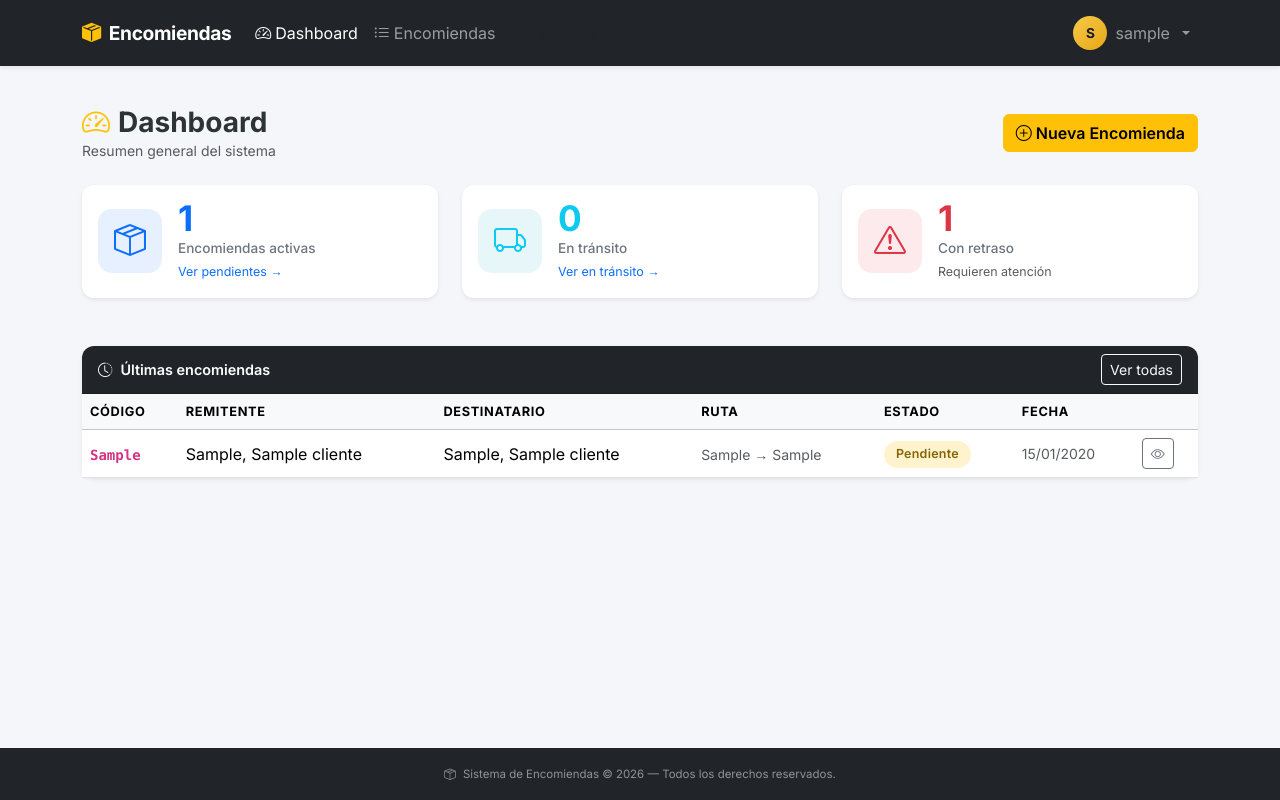
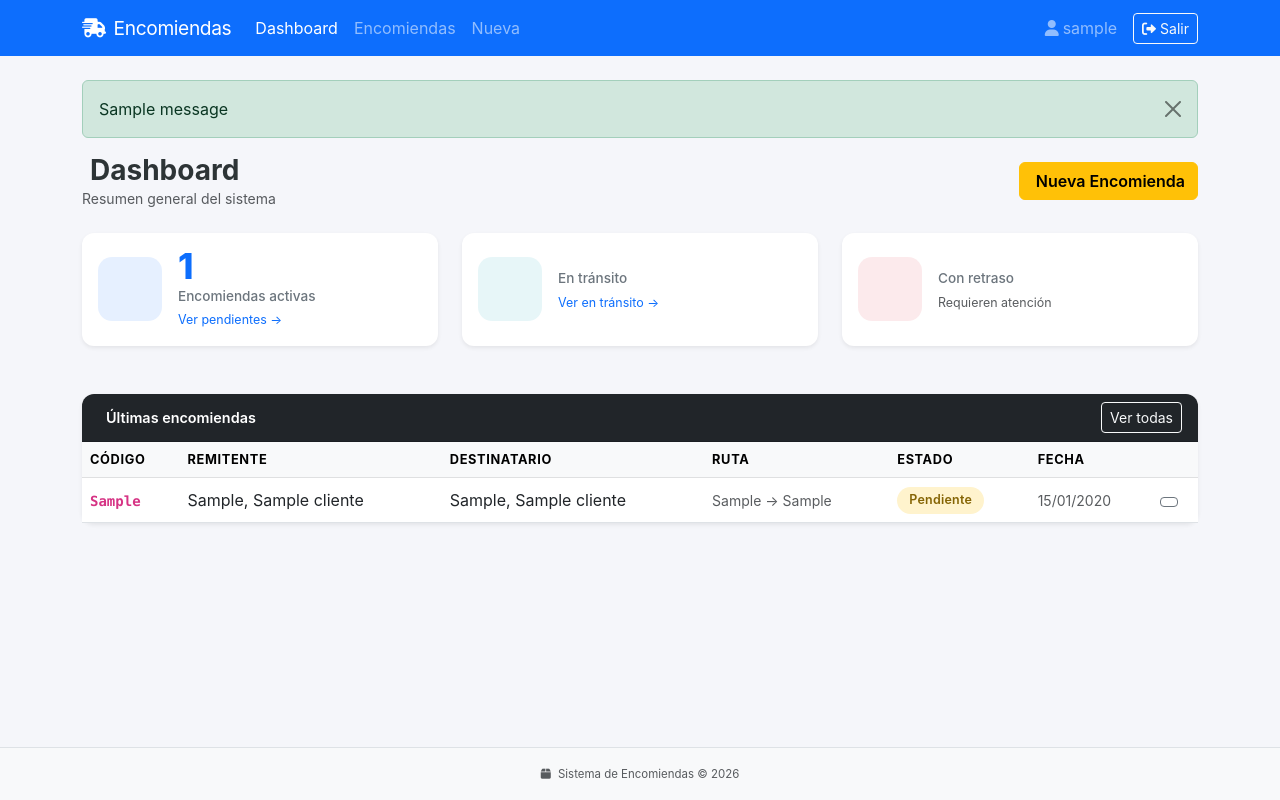
Before and after one commit to SleyterCorrea/encomiendas-django-docker, a Django app: page / in a window 1280 px wide. Run offline with Django 5.2, Linux system fonts and the light colour scheme; a user stored in the database is signed in; tables that the repository leaves empty hold one stand-in row (values such as "Sample post"); one stand-in notice (Sample message) is shown.

Commit message:
fix: correcciones según PDF sesión 4
- SESSION_COOKIE_AGE = 8 horas (sesión no expira rápido)
- URLs renombradas: encomienda_lista, encomienda_crear, encomienda_detalle
- config/urls.py usa django.contrib.auth.urls para login/logout
- Login template en registration/login.html
- Navbar con bg-primary y Font Awesome (diseño del PDF)
- Logout cambiado a POST form (Django 4.1+ requiere POST)
- MEDIA_ROOT y debug context processor agregados

```diff
--- a/config/urls.py
+++ b/config/urls.py
@@ -1,7 +1,15 @@
+# config/urls.py
 from django.contrib import admin
-from django.urls import include, path
+from django.urls import path, include
+from django.conf import settings
+from django.conf.urls.static import static
 
 urlpatterns = [
-    path('admin/', admin.site.urls),
-    path('', include('envios.urls')),
+    path('admin/',    admin.site.urls),
+    path('',          include('envios.urls')),
+    path('accounts/', include('django.contrib.auth.urls')),  # login/logout incluidos
 ]
+
+if settings.DEBUG:
+    urlpatterns += static(settings.STATIC_URL, document_root=settings.STATIC_ROOT)
+    urlpatterns += static(settings.MEDIA_URL,  document_root=settings.MEDIA_ROOT)
--- a/envios/urls.py
+++ b/envios/urls.py
@@ -1,19 +1,14 @@
 # envios/urls.py
 from django.urls import path
-from . import views, views_auth
+from . import views
 
 urlpatterns = [
-    # ── Autenticación ─────────────────────────────────────
-    path('accounts/login/',  views_auth.login_view,  name='login'),
-    path('accounts/logout/', views_auth.logout_view, name='logout'),
-    path('accounts/perfil/', views_auth.perfil_view, name='perfil'),
-
-    # ── Dashboard ─────────────────────────────────────────
+    # Dashboard
     path('', views.dashboard, name='dashboard'),
 
-    # ── Encomiendas ───────────────────────────────────────
-    path('encomiendas/',              views.lista_encomiendas,     name='lista'),
-    path('encomiendas/crear/',        views.crear_encomienda,      name='crear'),
-    path('encomiendas/<int:pk>/',     views.detalle_encomienda,    name='detalle'),
-    path('encomiendas/<int:pk>/estado/', views.cambiar_estado_encomienda, name='cambiar_estado'),
+    # Encomiendas — nombres exactos del PDF
+    path('encomiendas/',                    views.encomienda_lista,          name='encomienda_lista'),
+    path('encomiendas/nueva/',              views.encomienda_crear,          name='encomienda_crear'),
+    path('encomiendas/<int:pk>/',           views.encomienda_detalle,        name='encomienda_detalle'),
+    path('encomiendas/<int:pk>/estado/',    views.encomienda_cambiar_estado, name='encomienda_cambiar_estado'),
 ]
--- a/envios/views.py
+++ b/envios/views.py
@@ -1,9 +1,9 @@
 # envios/views.py
-from django.shortcuts import render, get_object_or_404, redirect
+from django.shortcuts import render, redirect, get_object_or_404
 from django.contrib.auth.decorators import login_required
 from django.contrib import messages
 from django.core.paginator import Paginator
-from django.core.exceptions import ValidationError
+from django.utils import timezone
 
 from config.choices import EstadoEnvio
 from .models import Encomienda, Empleado, HistorialEstado
@@ -16,33 +16,29 @@
 
 @login_required
 def dashboard(request):
-    """
-    Vista principal: muestra contadores de encomiendas y las últimas 10.
-    """
-    total_activas   = Encomienda.objects.activas().count()
-    total_transito  = Encomienda.objects.en_transito().count()
-    total_retraso   = Encomienda.objects.con_retraso().count()
-    ultimas         = Encomienda.objects.con_relaciones().order_by('-fecha_registro')[:10]
-
+    """Vista principal del sistema con estadísticas"""
+    hoy = timezone.now().date()
     context = {
-        'total_activas':  total_activas,
-        'total_transito': total_transito,
-        'total_retraso':  total_retraso,
-        'ultimas':        ultimas,
-        'EstadoEnvio':    EstadoEnvio,
+        'total_activas':   Encomienda.objects.activas().count(),
+        'en_transito':     Encomienda.objects.en_transito().count(),
+        'con_retraso':     Encomienda.objects.con_retraso().count(),
+        'entregadas_hoy':  Encomienda.objects.filter(
+                               estado=EstadoEnvio.ENTREGADO,
+                               fecha_entrega_real=hoy
+                           ).count(),
+        'ultimas':         Encomienda.objects.con_relaciones()[:5],
+        'EstadoEnvio':     EstadoEnvio,
     }
     return render(request, 'envios/dashboard.html', context)
 
 
 # ─────────────────────────────────────────────────────────
-#  Lista de encomiendas (con paginación y filtro)
+#  Lista de encomiendas (paginación + filtro)
 # ─────────────────────────────────────────────────────────
 
 @login_required
-def lista_encomiendas(request):
-    """
-    Lista paginada (15 por página) con filtro opcional por estado.
-    """
+def encomienda_lista(request):
+    """Lista paginada (15/pág) con filtro opcional por estado."""
     estado_filtro = request.GET.get('estado', '')
     qs = Encomienda.objects.con_relaciones().order_by('-fecha_registro')
 
@@ -67,16 +63,14 @@
 # ─────────────────────────────────────────────────────────
 
 @login_required
-def detalle_encomienda(request, pk):
-    """
-    Muestra toda la info de la encomienda y su historial de estados.
-    """
+def encomienda_detalle(request, pk):
+    """Muestra toda la info de la encomienda y su historial de estados."""
     encomienda = get_object_or_404(
         Encomienda.objects.con_relaciones().prefetch_related('historial__empleado'),
         pk=pk,
     )
-    historial = encomienda.historial.order_by('-fecha_cambio')
-    form_estado = CambiarEstadoForm()
+    historial    = encomienda.historial.order_by('-fecha_cambio')
+    form_estado  = CambiarEstadoForm()
 
     context = {
         'encomienda':  encomienda,
@@ -92,49 +86,42 @@
 # ─────────────────────────────────────────────────────────
 
 @login_required
-def crear_encomienda(request):
+def encomienda_crear(request):
     """
-    Formulario de nueva encomienda. El empleado_registro se asigna
-    automáticamente al Empleado cuyo email coincide con el usuario logueado,
-    o al primero disponible si no coincide.
+    GET  → muestra el formulario vacío
+    POST → valida, guarda y redirige al detalle
+    El empleado_registro se asigna por email del usuario logueado.
     """
     if request.method == 'POST':
         form = EncomiendaForm(request.POST)
         if form.is_valid():
             try:
-                encomienda = form.save(commit=False)
-                # Asignar empleado_registro al usuario logueado
-                try:
-                    empleado = Empleado.objects.get(email=request.user.email)
-                except Empleado.DoesNotExist:
-                    empleado = Empleado.objects.first()
-
-                if not empleado:
-                    messages.error(
-                        request,
-                        'No existe ningún empleado registrado. '
-                        'Crea uno en el Admin antes de registrar encomiendas.'
-                    )
-                    return render(request, 'envios/form.html', {'form': form})
-
-                encomienda.empleado_registro = empleado
-                encomienda.save()
+                enc = form.save(commit=False)
+                enc.empleado_registro = Empleado.objects.get(
+                    email=request.user.email
+                )
+                enc.save()
                 messages.success(
                     request,
-                    f'✅ Encomienda {encomienda.codigo} creada exitosamente.'
+                    f'Encomienda {enc.codigo} registrada correctamente.'
                 )
-                return redirect('detalle', pk=encomienda.pk)
-            except ValidationError as e:
-                messages.error(request, f'Error de validación: {e.message}')
+                # Patrón PRG: redirige para evitar reenvío
+                return redirect('encomienda_detalle', pk=enc.pk)
+            except Empleado.DoesNotExist:
+                messages.error(
+                    request,
+                    f'No existe un Empleado con el email "{request.user.email}". '
+                    'Crea el empleado en el Admin con ese email antes de registrar encomiendas.'
+                )
         else:
-            messages.error(
-                request,
-                '❌ Por favor corrige los errores del formulario.'
-            )
+            messages.error(request, 'Por favor corrige los errores del formulario.')
     else:
         form = EncomiendaForm()
 
-    return render(request, 'envios/form.html', {'form': form, 'accion': 'Crear'})
+    return render(request, 'envios/form.html', {
+        'form':   form,
+        'titulo': 'Nueva Encomienda',
+    })
 
 
 # ─────────────────────────────────────────────────────────
@@ -142,11 +129,8 @@
 # ─────────────────────────────────────────────────────────
 
 @login_required
-def cambiar_estado_encomienda(request, pk):
-    """
-    Cambia el estado de una encomienda y registra el historial.
-    Solo acepta POST.
-    """
+def encomienda_cambiar_estado(request, pk):
+    """Cambia el estado y registra en el historial. Solo acepta POST."""
     encomienda = get_object_or_404(Encomienda, pk=pk)
 
     if request.method == 'POST':
@@ -162,15 +146,17 @@
 
             if not empleado:
                 messages.error(request, 'No hay empleados registrados para registrar el cambio.')
-                return redirect('detalle', pk=pk)
+                return redirect('encomienda_detalle', pk=pk)
 
             try:
-                encomienda.cambiar_estado(nuevo_estado, empleado=empleado, observacion=observacion)
+                encomienda.cambiar_estado(
+                    nuevo_estado, empleado=empleado, observacion=observacion
+                )
                 messages.success(
                     request,
-                    f'✅ Estado actualizado a "{encomienda.get_estado_display()}" correctamente.'
+                    f'Estado actualizado a "{encomienda.get_estado_display()}" correctamente.'
                 )
             except ValueError as e:
                 messages.warning(request, str(e))
 
-    return redirect('detalle', pk=pk)
+    return redirect('encomienda_detalle', pk=pk)
--- a/templates/base.html
+++ b/templates/base.html
@@ -3,16 +3,14 @@
 <head>
   <meta charset="UTF-8">
   <meta name="viewport" content="width=device-width, initial-scale=1.0">
-  <title>{% block title %}Sistema de Encomiendas{% endblock %}</title>
-  <meta name="description" content="Sistema de gestión de encomiendas y envíos.">
+  <title>{% block title %}Encomiendas{% endblock %}</title>
 
-  <!-- Bootstrap 5 -->
-  <link href="https://cdn.jsdelivr.net/npm/bootstrap@5.3.3/dist/css/bootstrap.min.css" rel="stylesheet">
-  <!-- Bootstrap Icons -->
-  <link href="https://cdn.jsdelivr.net/npm/bootstrap-icons@1.11.3/font/bootstrap-icons.min.css" rel="stylesheet">
-  <!-- Google Fonts -->
-  <link href="https://fonts.googleapis.com/css2?family=Inter:wght@300;400;500;600;700&display=swap" rel="stylesheet">
-  <!-- Estilos personalizados -->
+  <!-- Bootstrap CSS -->
+  <link href="https://cdn.jsdelivr.net/npm/bootstrap@5.3.0/dist/css/bootstrap.min.css" rel="stylesheet">
+
+  <!-- Font Awesome -->
+  <link rel="stylesheet" href="https://cdnjs.cloudflare.com/ajax/libs/font-awesome/6.0.0/css/all.min.css">
+
   {% load static %}
   <link rel="stylesheet" href="{% static 'css/styles.css' %}">
 
@@ -22,11 +20,12 @@
 
   {% include 'navbar.html' %}
 
-  <!-- Mensajes flash -->
+  <main class="container py-4">
+
     {% if messages %}
-  <div class="container mt-3" id="flash-messages">
+    <div class="messages">
       {% for message in messages %}
-    <div class="alert alert-{{ message.tags|default:'info' }} alert-dismissible fade show shadow-sm" role="alert">
+      <div class="alert alert-{{ message.tags }} alert-dismissible fade show" role="alert">
         {{ message }}
         <button type="button" class="btn-close" data-bs-dismiss="alert" aria-label="Cerrar"></button>
       </div>
@@ -34,25 +33,25 @@
     </div>
     {% endif %}
 
-  <!-- Contenido principal -->
-  <main class="container py-4">
     {% block content %}{% endblock %}
+
   </main>
 
   <!-- Footer -->
-  <footer class="footer mt-auto py-3 bg-dark text-white-50">
-    <div class="container text-center">
+  <footer class="footer mt-auto py-3 bg-light border-top">
+    <div class="container text-center text-muted">
       <small>
-        <i class="bi bi-box-seam me-1"></i>
-        Sistema de Encomiendas &copy; {% now "Y" %} &mdash; Todos los derechos reservados.
+        <i class="fas fa-box me-1"></i>
+        Sistema de Encomiendas &copy; {% now "Y" %}
       </small>
     </div>
   </footer>
 
   <!-- Bootstrap JS -->
-  <script src="https://cdn.jsdelivr.net/npm/bootstrap@5.3.3/dist/js/bootstrap.bundle.min.js"></script>
-  <!-- JS personalizado -->
+  <script src="https://cdn.jsdelivr.net/npm/bootstrap@5.3.0/dist/js/bootstrap.bundle.min.js"></script>
+  {% load static %}
   <script src="{% static 'js/main.js' %}"></script>
   {% block extra_js %}{% endblock %}
+
 </body>
 </html>
--- a/templates/envios/dashboard.html
+++ b/templates/envios/dashboard.html
@@ -11,7 +11,7 @@
     </h1>
     <p class="text-muted mb-0 small">Resumen general del sistema</p>
   </div>
-  <a href="{% url 'crear' %}" class="btn btn-warning fw-semibold">
+  <a href="{% url 'encomienda_crear' %}" class="btn btn-warning fw-semibold">
     <i class="bi bi-plus-circle me-1"></i>Nueva Encomienda
   </a>
 </div>
@@ -29,7 +29,7 @@
         <div>
           <div class="stat-number text-primary">{{ total_activas }}</div>
           <div class="stat-label">Encomiendas activas</div>
-          <a href="{% url 'lista' %}?estado=PE" class="stat-link">Ver pendientes →</a>
+          <a href="{% url 'encomienda_lista' %}?estado=PE" class="stat-link">Ver pendientes →</a>
         </div>
       </div>
     </div>
@@ -45,7 +45,7 @@
         <div>
           <div class="stat-number text-info">{{ total_transito }}</div>
           <div class="stat-label">En tránsito</div>
-          <a href="{% url 'lista' %}?estado=TR" class="stat-link">Ver en tránsito →</a>
+          <a href="{% url 'encomienda_lista' %}?estado=TR" class="stat-link">Ver en tránsito →</a>
         </div>
       </div>
     </div>
@@ -73,7 +73,7 @@
 <div class="card border-0 shadow-sm">
   <div class="card-header bg-dark text-white d-flex justify-content-between align-items-center">
     <span class="fw-semibold"><i class="bi bi-clock-history me-2"></i>Últimas encomiendas</span>
-    <a href="{% url 'lista' %}" class="btn btn-outline-light btn-sm">Ver todas</a>
+    <a href="{% url 'encomienda_lista' %}" class="btn btn-outline-light btn-sm">Ver todas</a>
   </div>
   <div class="card-body p-0">
     {% if ultimas %}
@@ -106,7 +106,7 @@
             </td>
             <td class="text-muted small">{{ enc.fecha_registro|date:"d/m/Y" }}</td>
             <td>
-              <a href="{% url 'detalle' enc.pk %}" class="btn btn-sm btn-outline-secondary">
+              <a href="{% url 'encomienda_detalle' enc.pk %}" class="btn btn-sm btn-outline-secondary">
                 <i class="bi bi-eye"></i>
               </a>
             </td>
@@ -120,7 +120,7 @@
       <i class="bi bi-inbox fs-1 d-block mb-2"></i>
       No hay encomiendas registradas aún.
       <div class="mt-2">
-        <a href="{% url 'crear' %}" class="btn btn-warning btn-sm">
+        <a href="{% url 'encomienda_crear' %}" class="btn btn-warning btn-sm">
           <i class="bi bi-plus-circle me-1"></i>Crear primera encomienda
         </a>
       </div>
--- a/templates/envios/detalle.html
+++ b/templates/envios/detalle.html
@@ -7,7 +7,7 @@
 <nav aria-label="breadcrumb" class="mb-3">
   <ol class="breadcrumb">
     <li class="breadcrumb-item"><a href="{% url 'dashboard' %}">Dashboard</a></li>
-    <li class="breadcrumb-item"><a href="{% url 'lista' %}">Encomiendas</a></li>
+    <li class="breadcrumb-item"><a href="{% url 'encomienda_lista' %}">Encomiendas</a></li>
     <li class="breadcrumb-item active">{{ encomienda.codigo }}</li>
   </ol>
 </nav>
@@ -29,7 +29,7 @@
     {% endif %}
   </div>
   <div class="d-flex gap-2">
-    <a href="{% url 'lista' %}" class="btn btn-outline-secondary">
+    <a href="{% url 'encomienda_lista' %}" class="btn btn-outline-secondary">
       <i class="bi bi-arrow-left me-1"></i>Volver
     </a>
   </div>
@@ -165,7 +165,7 @@
         <i class="bi bi-arrow-repeat me-2"></i>Cambiar estado
       </div>
       <div class="card-body">
-        <form method="POST" action="{% url 'cambiar_estado' encomienda.pk %}">
+        <form method="POST" action="{% url 'encomienda_cambiar_estado' encomienda.pk %}">
           {% csrf_token %}
           <div class="mb-3">
             <label for="id_nuevo_estado" class="form-label fw-semibold small text-uppercase text-muted">
--- a/templates/envios/form.html
+++ b/templates/envios/form.html
@@ -23,7 +23,7 @@
 <nav aria-label="breadcrumb" class="mb-3">
   <ol class="breadcrumb">
     <li class="breadcrumb-item"><a href="{% url 'dashboard' %}">Dashboard</a></li>
-    <li class="breadcrumb-item"><a href="{% url 'lista' %}">Encomiendas</a></li>
+    <li class="breadcrumb-item"><a href="{% url 'encomienda_lista' %}">Encomiendas</a></li>
     <li class="breadcrumb-item active">{% if accion == 'Editar' %}Editar{% else %}Nueva encomienda{% endif %}</li>
   </ol>
 </nav>
@@ -171,7 +171,7 @@
 
           <!-- Botones -->
           <div class="d-flex gap-2 justify-content-end">
-            <a href="{% url 'lista' %}" class="btn btn-outline-secondary">
+            <a href="{% url 'encomienda_lista' %}" class="btn btn-outline-secondary">
               <i class="bi bi-x-circle me-1"></i>Cancelar
             </a>
             <button type="submit" class="btn btn-warning fw-semibold px-4" id="btn-guardar">
--- a/templates/navbar.html
+++ b/templates/navbar.html
@@ -1,12 +1,12 @@
-<nav class="navbar navbar-expand-lg navbar-dark bg-dark shadow-sm sticky-top">
+<nav class="navbar navbar-expand-lg navbar-dark bg-primary">
   <div class="container">
 
     <!-- Brand -->
-    <a class="navbar-brand fw-bold" href="{% url 'dashboard' %}">
-      <i class="bi bi-box-seam-fill me-2 text-warning"></i>Encomiendas
+    <a class="navbar-brand" href="{% url 'dashboard' %}">
+      <i class="fas fa-shipping-fast me-2"></i>Encomiendas
     </a>
 
-    <!-- Toggle para móvil -->
+    <!-- Toggle móvil -->
     <button class="navbar-toggler" type="button"
             data-bs-toggle="collapse" data-bs-target="#navbarMain"
             aria-controls="navbarMain" aria-expanded="false" aria-label="Menú">
@@ -15,65 +15,39 @@
 
     <div class="collapse navbar-collapse" id="navbarMain">
 
+      {% if user.is_authenticated %}
       <!-- Links principales -->
-      <ul class="navbar-nav me-auto mb-2 mb-lg-0">
+      <ul class="navbar-nav me-auto">
         <li class="nav-item">
-          <a class="nav-link {% if request.resolver_match.url_name == 'dashboard' %}active{% endif %}"
-             href="{% url 'dashboard' %}">
-            <i class="bi bi-speedometer2 me-1"></i>Dashboard
-          </a>
+          <a class="nav-link" href="{% url 'dashboard' %}">Dashboard</a>
         </li>
         <li class="nav-item">
-          <a class="nav-link {% if request.resolver_match.url_name == 'lista' %}active{% endif %}"
-             href="{% url 'lista' %}">
-            <i class="bi bi-list-ul me-1"></i>Encomiendas
-          </a>
+          <a class="nav-link" href="{% url 'encomienda_lista' %}">Encomiendas</a>
         </li>
-        {% if request.user.is_authenticated %}
         <li class="nav-item">
-          <a class="nav-link btn btn-warning btn-sm text-dark fw-semibold ms-2 px-3"
-             href="{% url 'crear' %}">
-            <i class="bi bi-plus-circle me-1"></i>Nueva
-          </a>
+          <a class="nav-link" href="{% url 'encomienda_crear' %}">Nueva</a>
         </li>
-        {% endif %}
       </ul>
 
       <!-- Usuario logueado -->
-      {% if request.user.is_authenticated %}
-      <ul class="navbar-nav">
-        <li class="nav-item dropdown">
-          <a class="nav-link dropdown-toggle d-flex align-items-center gap-2" href="#"
-             id="userDropdown" role="button" data-bs-toggle="dropdown" aria-expanded="false">
-            <span class="avatar-circle">
-              {{ request.user.username|first|upper }}
-            </span>
-            <span>{{ request.user.username }}</span>
-          </a>
-          <ul class="dropdown-menu dropdown-menu-end dropdown-menu-dark" aria-labelledby="userDropdown">
-            <li>
-              <span class="dropdown-item-text text-white-50 small">
-                {{ request.user.email|default:"Sin email" }}
-              </span>
-            </li>
-            <li><hr class="dropdown-divider border-secondary"></li>
-            <li>
-              <a class="dropdown-item" href="{% url 'perfil' %}">
-                <i class="bi bi-person-circle me-2"></i>Mi perfil
-              </a>
-            </li>
-            <li>
-              <a class="dropdown-item text-danger" href="{% url 'logout' %}">
-                <i class="bi bi-box-arrow-right me-2"></i>Cerrar sesión
-              </a>
-            </li>
-          </ul>
-        </li>
-      </ul>
+      <div class="d-flex align-items-center gap-3">
+        <span class="navbar-text">
+          <i class="fas fa-user me-1"></i>{{ user.username }}
+        </span>
+        <form method="POST" action="{% url 'logout' %}" class="d-inline m-0">
+          {% csrf_token %}
+          <button type="submit" class="btn btn-outline-light btn-sm">
+            <i class="fas fa-sign-out-alt me-1"></i>Salir
+          </button>
+        </form>
+      </div>
+
       {% else %}
-      <a class="btn btn-outline-light btn-sm" href="{% url 'login' %}">
-        <i class="bi bi-box-arrow-in-right me-1"></i>Iniciar sesión
-      </a>
+      <div class="ms-auto">
+        <a href="{% url 'login' %}" class="btn btn-outline-light">
+          <i class="fas fa-sign-in-alt me-1"></i>Iniciar sesión
+        </a>
+      </div>
       {% endif %}
 
     </div>
```
Also changed, not shown: config/settings.py (+12 -2 lines), templates/accounts/perfil.html (+6 -3 lines), templates/envios/lista.html (+5 -5 lines), templates/registration/login.html (added, +110 -0 lines). Lines whose indentation alone changed are shown as unchanged.
